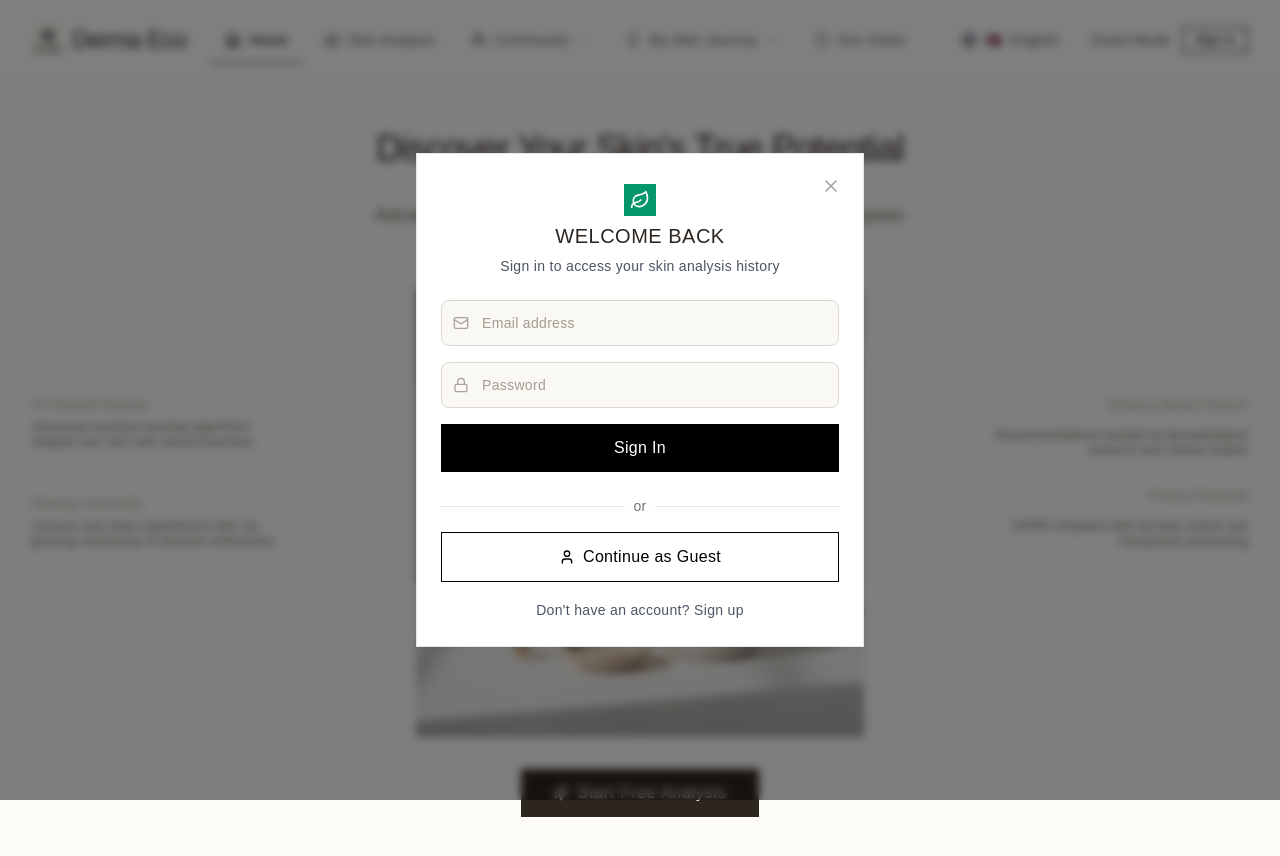
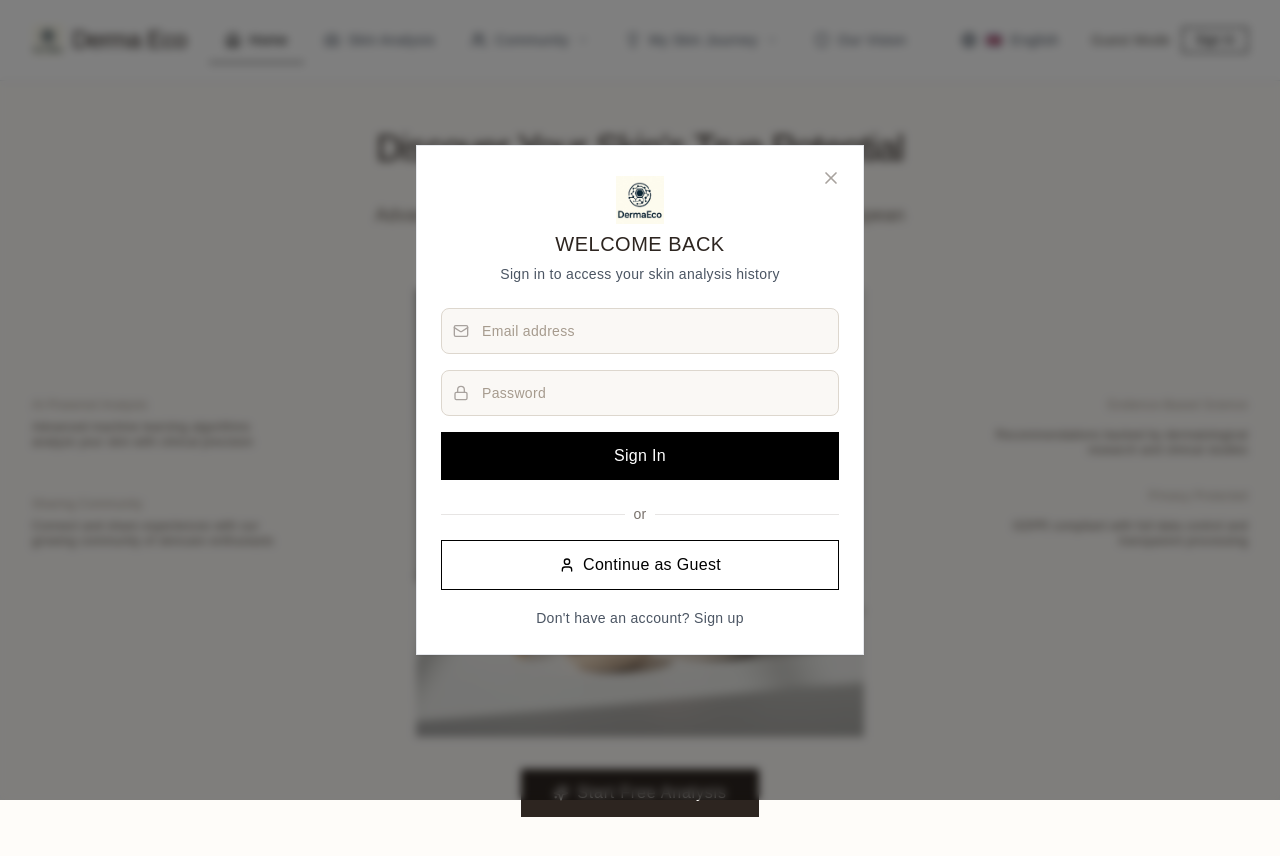
Before and after one commit to dermaeco/dermaeco.github.io, a React (Vite) app: page / in a window 1280 px wide. Both pictures are taken after a click on the button "Sign In". Shown: the top 856 px of the page. Built offline with nearby package versions, Linux system fonts and the light colour scheme.

Commit message:
Replace logo in AuthModal

```diff
--- a/src/components/AuthModal.tsx
+++ b/src/components/AuthModal.tsx
@@ -6,8 +6,9 @@ import { Input } from '@/components/ui/input'
 import { Card, CardContent, CardHeader, CardTitle } from '@/components/ui/card'
 import { useAuth } from '@/contexts/AuthContext'
 import { useGuestMode } from '@/hooks/useGuestMode'
-import { X, Mail, Lock, User, Leaf } from 'lucide-react'
+import { X, Mail, Lock, User } from 'lucide-react'
 import { motion, AnimatePresence } from 'framer-motion'
+import logo from '@/assets/dermaeco-logo-new.png'
 
 interface AuthModalProps {
   isOpen: boolean
@@ -88,8 +89,8 @@ export function AuthModal({ isOpen, onClose, mode = 'signin', onModeChange }: Au
                 <X className="w-5 h-5" />
               </button>
 
-              <div className="w-8 h-8 bg-emerald-600 flex items-center justify-center mx-auto mb-6 rounded-lg">
-                <Leaf className="text-white w-5 h-5" />
+              <div className="w-12 h-12 flex items-center justify-center mx-auto mb-6">
+                <img src={logo} alt="DermaEco" className="w-full h-full" />
               </div>
 
               <CardTitle className="text-xl font-light tracking-wide">
```
